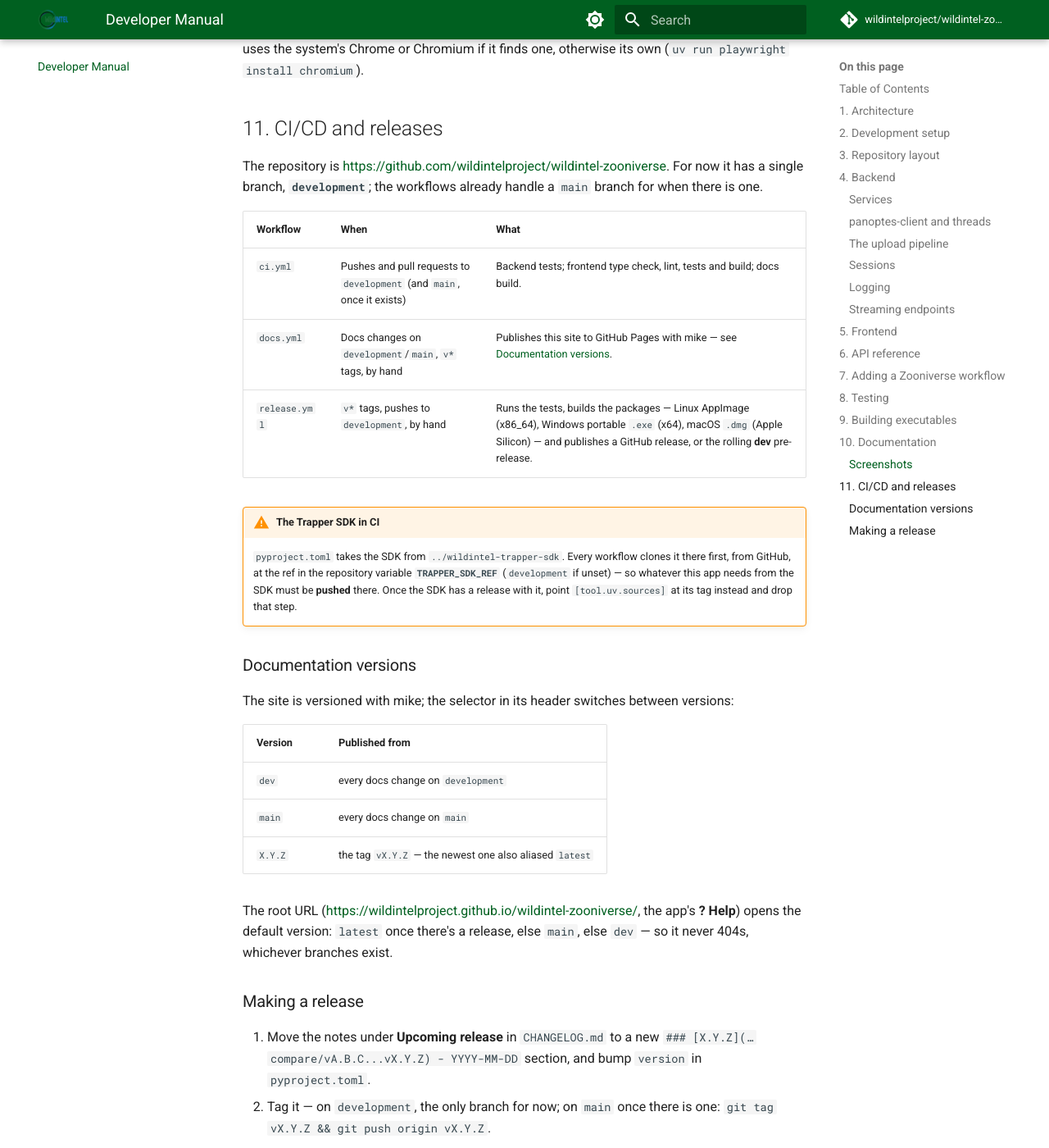
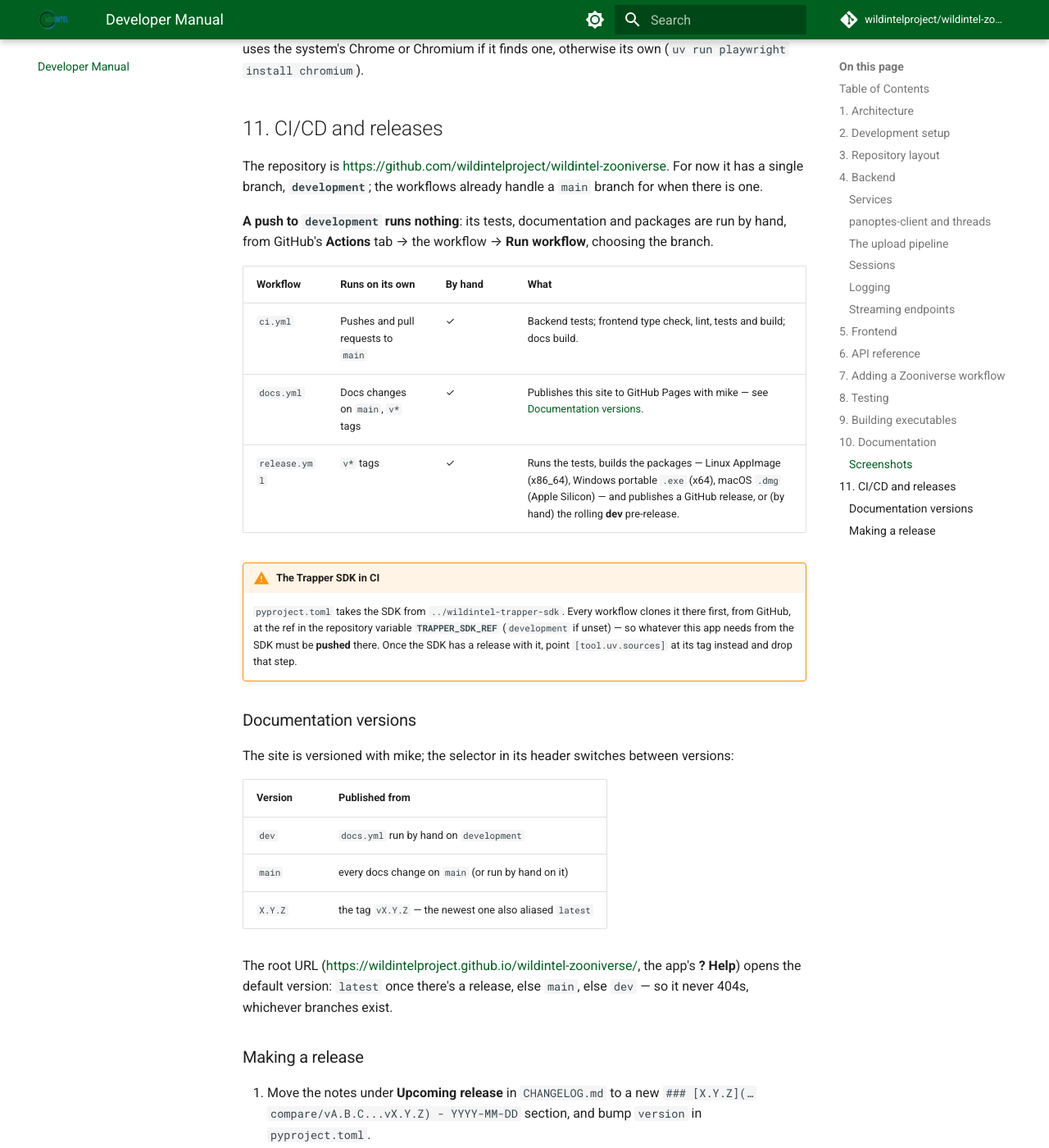
Before and after one commit to wildintelproject/wildintel-zooniverse, an MkDocs documentation site: the page built from docs/developer-manual.md, in a window 1280 px wide and 1400 px high, scrolled down 11510 px. Shown: the whole window at 82% size. Built offline with MkDocs 1.6.1 and Material for MkDocs 9.7.7, drawn with Linux system fonts in a browser that asks for light colours; comment, search, counter and statistics services are not loaded; the version menu is left out; some of the changed text lies outside the part shown.

Commit message:
Run no workflow on pushes to development
Tests, documentation and packages for development are run by hand
(workflow_dispatch). main and v* tags keep their automatic runs.

```diff
--- a/docs/developer-manual.md
+++ b/docs/developer-manual.md
@@ -412,11 +412,14 @@ The repository is <https://github.com/wildintelproject/wildintel-zooniverse>. Fo
 single branch, **`development`**; the workflows already handle a `main` branch for when there is
 one.
 
-| Workflow | When | What |
-|---|---|---|
-| `ci.yml` | Pushes and pull requests to `development` (and `main`, once it exists) | Backend tests; frontend type check, lint, tests and build; docs build. |
-| `docs.yml` | Docs changes on `development`/`main`, `v*` tags, by hand | Publishes this site to GitHub Pages with mike — see [Documentation versions](#documentation-versions). |
-| `release.yml` | `v*` tags, pushes to `development`, by hand | Runs the tests, builds the packages — Linux AppImage (x86_64), Windows portable `.exe` (x64), macOS `.dmg` (Apple Silicon) — and publishes a GitHub release, or the rolling **dev** pre-release. |
+**A push to `development` runs nothing**: its tests, documentation and packages are run by hand,
+from GitHub's **Actions** tab → the workflow → **Run workflow**, choosing the branch.
+
+| Workflow | Runs on its own | By hand | What |
+|---|---|---|---|
+| `ci.yml` | Pushes and pull requests to `main` | ✓ | Backend tests; frontend type check, lint, tests and build; docs build. |
+| `docs.yml` | Docs changes on `main`, `v*` tags | ✓ | Publishes this site to GitHub Pages with mike — see [Documentation versions](#documentation-versions). |
+| `release.yml` | `v*` tags | ✓ | Runs the tests, builds the packages — Linux AppImage (x86_64), Windows portable `.exe` (x64), macOS `.dmg` (Apple Silicon) — and publishes a GitHub release, or (by hand) the rolling **dev** pre-release. |
 
 !!! warning "The Trapper SDK in CI"
     `pyproject.toml` takes the SDK from `../wildintel-trapper-sdk`. Every workflow clones it
@@ -431,8 +434,8 @@ The site is versioned with mike; the selector in its header switches between ver
 
 | Version | Published from |
 |---|---|
-| `dev` | every docs change on `development` |
-| `main` | every docs change on `main` |
+| `dev` | `docs.yml` run by hand on `development` |
+| `main` | every docs change on `main` (or run by hand on it) |
 | `X.Y.Z` | the tag `vX.Y.Z` — the newest one also aliased `latest` |
 
 The root URL (<https://wildintelproject.github.io/wildintel-zooniverse/>, the app's **? Help**)
@@ -450,6 +453,6 @@ opens the default version: `latest` once there's a release, else `main`, else `d
    `CHANGELOG.md` section; `docs.yml` publishes the docs as `X.Y.Z`, aliased `latest` — the new
    default version.
 
-Every push to `development` refreshes the **dev** pre-release (the `dev` tag is moved to it),
-its notes being **Upcoming release**. Run `release.yml` by hand (*Run workflow*) to build a
-dev release with a version of your choice.
+Running `release.yml` by hand on `development` (*Run workflow*) refreshes the **dev**
+pre-release: the `dev` tag is moved to that commit, and its notes are **Upcoming release**. The
+version defaults to `0.0.0-dev+<commit>`; give another one if you want.
```
Also changed, not shown: 3 other files.
